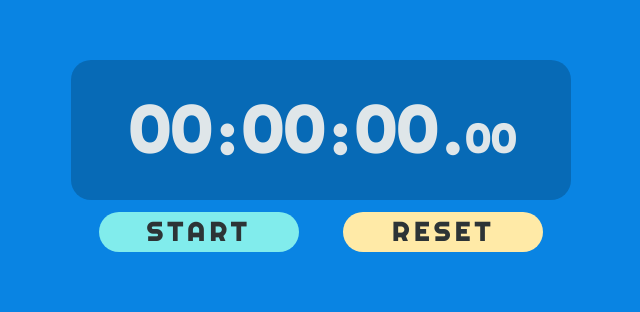
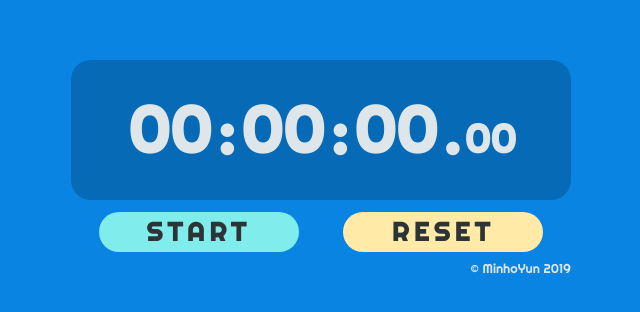
Before and after one commit to yun-mh/stopwatch-JS, a plain HTML site: page index.html in a window 1280 px wide. Shown: the part 240-552 px from the top of the page, without its empty margins (319-959 px from the left). Drawn offline with Linux system fonts and the light colour scheme.

Commit message:
Add copyright info

```diff
--- a/css/app.css
+++ b/css/app.css
@@ -9,7 +9,7 @@ body {
     top: 50%;
     left: 50%;
     width: 500px;
-    height: 200px;
+    height: 220px;
     margin: -100px 0 0 -250px;
 }
 
@@ -102,3 +102,9 @@ body {
     position: relative;
     top: 2px;
 }
+
+.copyright {
+    font-size: 0.8rem;
+    color: #dfe6e9;
+    text-align: right;
+}
--- a/index.html
+++ b/index.html
@@ -24,7 +24,11 @@
             <button class="button button-stop">STOP</button>
             <button class="button button-reset">RESET</button>
         </div>
+        <div class="copyright">
+            <span>&copy; MinhoYun 2019</span>
+        </div>
     </div>
+
 <script src="./js/app.js"></script>
 </body>
 </html>
```
